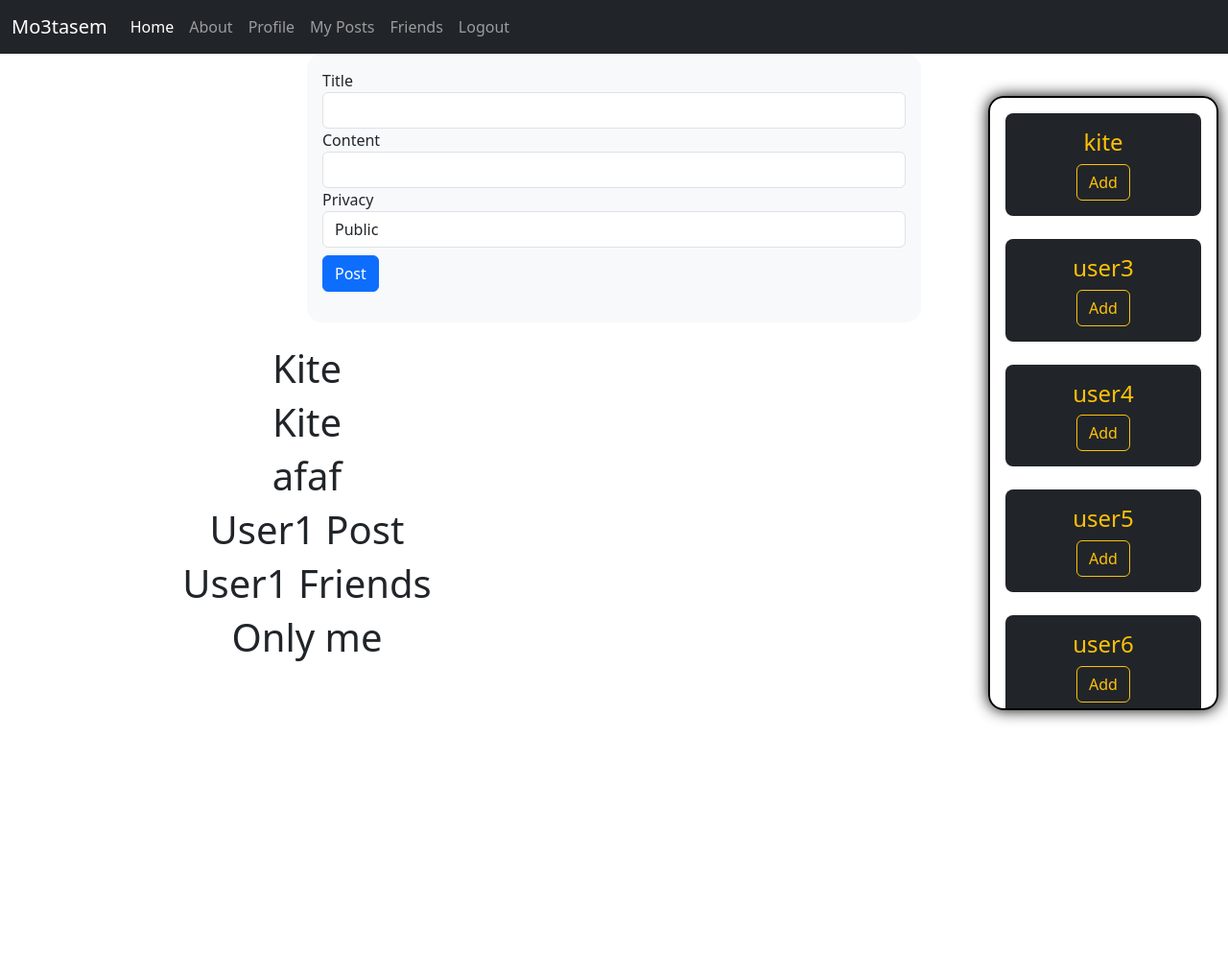
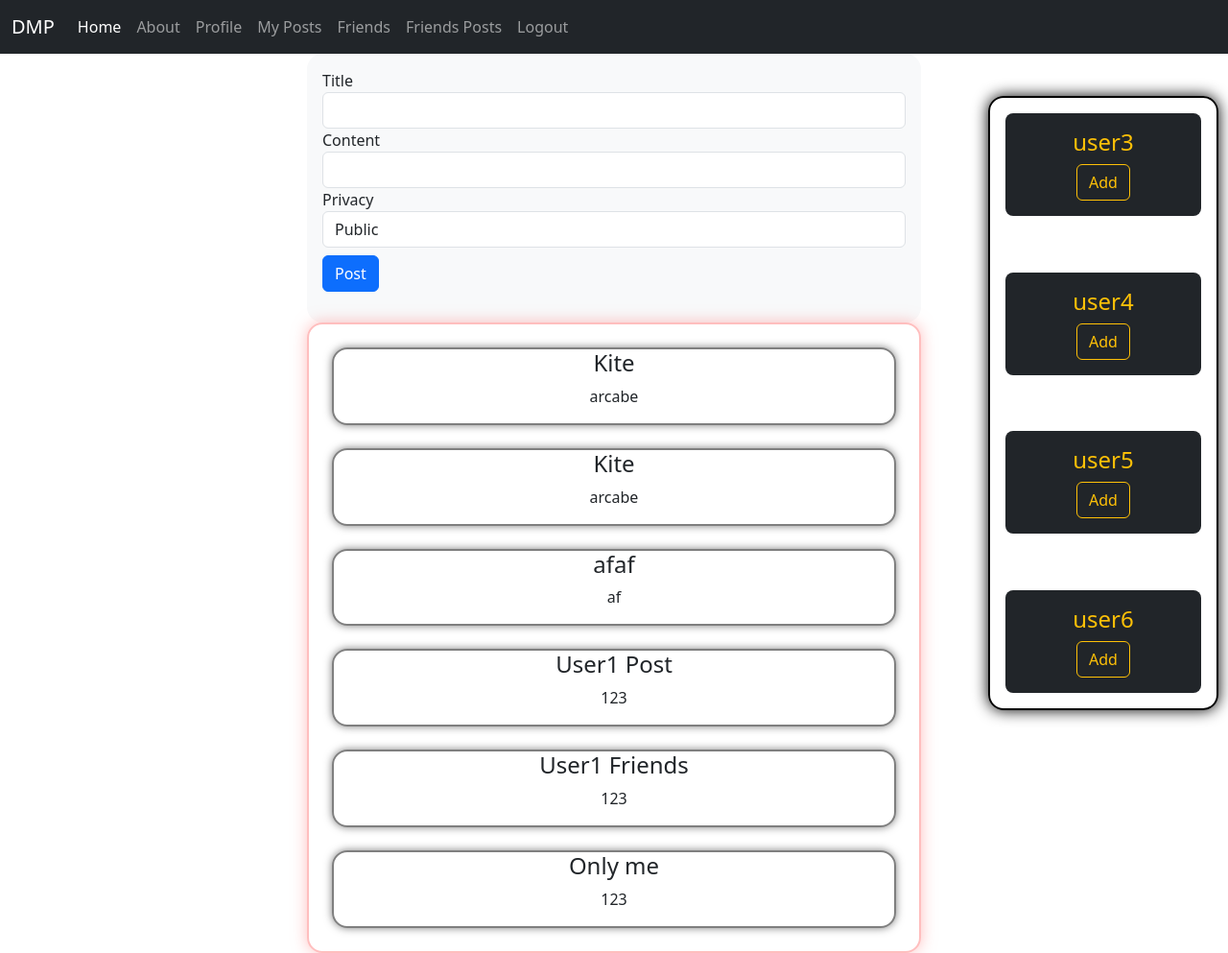
Before and after one commit to Mo3tasemMohd/social-media, a Flask app: page / in a window 1280 px wide. Shown: the whole page at 96% size. Before the commit the page ends 752 px from the top, so only its background shows below. Run offline with Flask 3, Linux system fonts and the light colour scheme; a user stored in the database is signed in; data comes from the database, SQL or seed files in the repository; both versions use the stored data as it was after the commit; some libraries are stand-ins or nearby versions.

Commit message:
Friends Posts

```diff
--- a/FlaskApp/routes.py
+++ b/FlaskApp/routes.py
@@ -27,9 +27,18 @@ def home():
             posts = Post.query.all()
             data['posts'] = posts
 
+        with app.app_context():
+            users = User.query.all()
+            list = db.session.query(Friendship.friend_id).filter(Friendship.user_id == current_user.id).all()
+            friends =[]
+            for ele in list:
+                friends.append(ele.friend_id)
+            data['users'] = users
+            data['friends'] = friends
+
 
     if form.validate_on_submit():
-        print(current_user)
+
         if current_user.is_authenticated:
             with app.app_context():
                 post = Post(title=form.title.data, content=form.content.data, user_id=current_user.id, privacy=form.privacy.data)
@@ -41,14 +50,6 @@ def home():
             return redirect(url_for('login'))
 
 
-    with app.app_context():
-        users = User.query.all()
-        list = db.session.query(Friendship.friend_id).filter(Friendship.user_id == current_user.id).all()
-        friends =[]
-        for ele in list:
-            friends.append(ele.friend_id)
-        data['users'] = users
-        data['friends'] = friends
 
 
 
@@ -243,7 +244,27 @@ def myPosts(id=None):
 
     return render_template('myPosts.html', data=data)
 
+@app.route('/friendsPosts',  methods=['GET', 'POST'])
+@login_required
+def friendsPosts():
 
+    data = {}
+
+    if current_user and current_user.is_authenticated:
+        with app.app_context():
+            posts = Post.query.all()
+            data['posts'] = posts
+
+        with app.app_context():
+
+            list = db.session.query(Friendship.friend_id).filter(Friendship.user_id == current_user.id).all()
+            friends =[]
+            for ele in list:
+                friends.append(ele.friend_id)
+            print(friends)
+            data['friends'] = friends
+
+    return render_template('friendsPost.html', data=data)
 
 
 @app.route('/deletePost/<int:id>',  methods=['GET', 'Delete'])
--- a/FlaskApp/static/css/Home.css
+++ b/FlaskApp/static/css/Home.css
@@ -20,6 +20,19 @@ main{
 }
 
 
+.posts{
+    border: 2px solid rgb(255 127 127/ 0.5) !important;
+    border-radius: 1em;
+    box-shadow:  0 0 1em rgb(255 127 127/ 0.5);
+}
+
+.post{
+    border: 2px solid rgb(0 0 0/ 0.5);
+    border-radius: 1em;
+    box-shadow: 0 0 0.5em rgb(0 0 0/0.5);
+}
+
+
 .friends{
     overflow: auto;
     position: fixed;
--- a/FlaskApp/templates/base.html
+++ b/FlaskApp/templates/base.html
@@ -39,7 +39,7 @@
   <body>
     <nav class="navbar navbar-expand-lg navbar-dark bg-dark">
       <div class="container-fluid">
-        <a class="navbar-brand" href="#">Mo3tasem</a>
+        <a class="navbar-brand" href="#">DMP</a>
         <button
           class="navbar-toggler"
           type="button"
@@ -75,6 +75,9 @@
                         </li>
                         <li class="nav-item">
                             <a class="nav-link" href="{{ url_for('friends') }}">Friends</a>
+                        </li>
+                        <li class="nav-item">
+                            <a class="nav-link" href="{{ url_for('friendsPosts') }}">Friends Posts</a>
                         </li>
                         <li class="nav-item">
                             <a class="nav-link" href="{{ url_for('logout') }}">Logout</a>
--- a/FlaskApp/templates/home.html
+++ b/FlaskApp/templates/home.html
@@ -58,12 +58,13 @@
 
 
 
-    <section class="posts p-4 w-50 d-flex flex-column justify-content-around align-items-center border-2 border-black ">
+    <section class="posts p-4 w-50 d-flex  m-auto flex-column justify-content-around gap-4 border-2 border-black ">
 
       {% for post in data.posts %}
 
-        <div class="post bg">
-          <h1>{{post.title}}</h1>
+        <div class="post d-flex flex-column justify-content-around align-items-center">
+          <h4>{{post.title}}</h4>
+          <p>{{post.content}}</p>
         </div>
 
       {% endfor %}
@@ -71,10 +72,10 @@
 
 
 
-    <section class="friends d-flex flex-column justify-content-around p-3 gap-4">
+    <section class="friends d-flex flex-column justify-content-between p-3 gap-4">
 
         {% for user in data.users %}
-        {% if user.id not in data.friends %}
+        {% if user.id not in data.friends and not user.id == current_user.id %}
             <div class="d-flex flex-column justify-content-around align-items-center bg-dark text-warning p-3 rounded-3">
                 <h4>{{user.username}}</h4>
                 <form action="/add_friend/{{current_user.id}}/{{user.id}}" method="post">
```
Also changed, not shown: FlaskApp/templates/friendsPost.html (added, +18 -0 lines), instance/flask.db.
